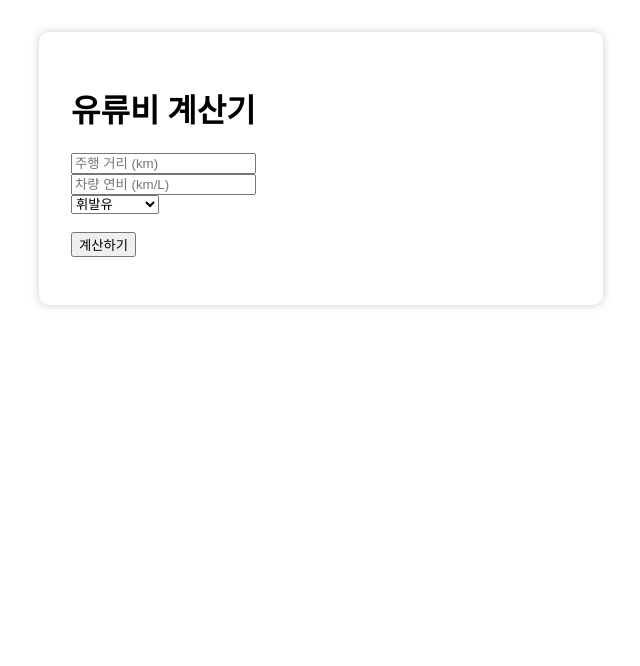
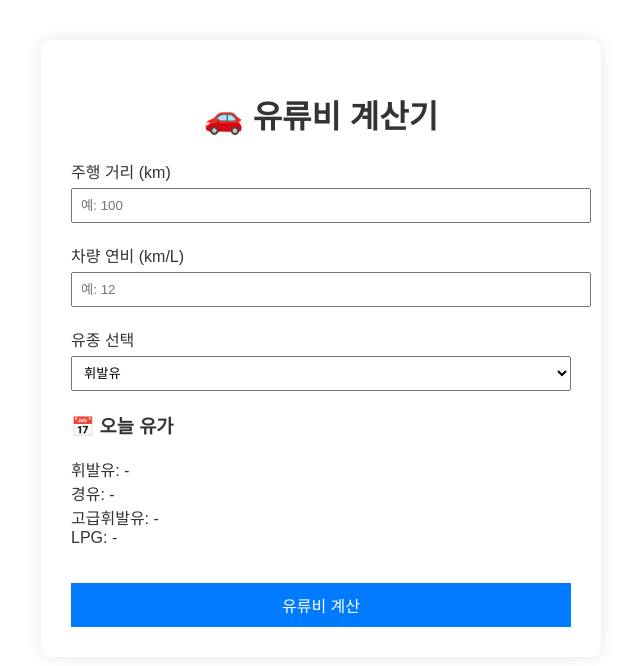
Before and after one commit to qooowoo/mixer1, a Next.js app in the folder fuel-calculator/: page / in a window 1280 px wide. Shown: the top 666 px of the page, without its empty margins (319-959 px from the left). Built offline with nearby package versions, Linux system fonts and the light colour scheme; no server answers.

Commit message:
Update index.js
 ui change

```diff
--- a/fuel-calculator/pages/index.js
+++ b/fuel-calculator/pages/index.js
@@ -1,60 +1,116 @@
-import { useState, useEffect } from 'react';
+import { useEffect, useState } from 'react';
 
 export default function Home() {
-  const [prices, setPrices] = useState({});
+  const [prices, setPrices] = useState({ gasoline: 0, diesel: 0, premium: 0, lpg: 0 });
   const [distance, setDistance] = useState('');
   const [efficiency, setEfficiency] = useState('');
   const [fuelType, setFuelType] = useState('gasoline');
   const [result, setResult] = useState('');
+  const [error, setError] = useState('');
 
   useEffect(() => {
     fetch('/api/fuel')
       .then(res => res.json())
       .then(data => {
         const oil = data.RESULT?.OIL || [];
-        const priceMap = {};
-        oil.forEach(o => {
-          switch (o.PRODCD) {
-          case 'B027': priceMap.gasoline = parseFloat(o.PRICE); break;
-          case 'D047': priceMap.diesel = parseFloat(o.PRICE); break;
-          case 'B034': priceMap.premium = parseFloat(o.PRICE); break;
-          case 'K015': priceMap.lpg = parseFloat(o.PRICE); break;
+        const updatedPrices = {};
+        oil.forEach(oil => {
+          switch (oil.PRODCD) {
+            case 'B027': updatedPrices.gasoline = parseFloat(oil.PRICE); break;
+            case 'D047': updatedPrices.diesel = parseFloat(oil.PRICE); break;
+            case 'B034': updatedPrices.premium = parseFloat(oil.PRICE); break; // 고급 휘발유
+            case 'K015': updatedPrices.lpg = parseFloat(oil.PRICE); break;     // LPG
           }
         });
-        setPrices(priceMap);
+        setPrices(updatedPrices);
+      }).catch(() => {
+        setError('유가 정보를 불러오지 못했습니다.');
       });
   }, []);
 
-  const calculate = () => {
+  const calculateFuel = () => {
     const d = parseFloat(distance);
     const e = parseFloat(efficiency);
-    if (!d || !e || !prices[fuelType]) {
-      setResult("모든 값을 입력하고 유종 선택하세요.");
+    const price = prices[fuelType];
+
+    if (!d || !e || !price) {
+      setResult('');
+      setError("🚫 거리, 연비, 유가 정보를 정확히 입력/선택해주세요.");
       return;
     }
-    const amount = d / e * prices[fuelType];
+
+    setError('');
+    const fuelNeeded = d / e;
+    const totalCost = Math.round(fuelNeeded * price).toLocaleString();
     const label = {
       gasoline: "휘발유 🚗",
       diesel: "경유 🚛",
       premium: "고급 휘발유 🏎️",
       lpg: "LPG 🚐"
     }[fuelType];
-    setResult(`${label} 예상 유류비: ${Math.round(amount).toLocaleString()} 원`);
+
+    setResult(`${label} 예상 유류비: ${totalCost} 원`);
   };
 
   return (
-    <div style={{ maxWidth: 500, margin: '2rem auto', padding: '2rem', background: '#fff', borderRadius: '10px', boxShadow: '0 0 10px #ccc' }}>
-      <h1>유류비 계산기</h1>
-      <input type="number" placeholder="주행 거리 (km)" onChange={e => setDistance(e.target.value)} /><br />
-      <input type="number" placeholder="차량 연비 (km/L)" onChange={e => setEfficiency(e.target.value)} /><br />
-      <select onChange={e => setFuelType(e.target.value)} defaultValue="gasoline">
-        <option value="gasoline">휘발유</option>
-        <option value="diesel">경유</option>
-        <option value="premium">고급 휘발유</option>
-        <option value="lpg">LPG</option>
-      </select><br /><br />
-      <button onClick={calculate}>계산하기</button>
-      <p><strong>{result}</strong></p>
+    <div id="fuel-calculator" style={{
+      maxWidth: '500px',
+      margin: '40px auto',
+      background: 'white',
+      padding: '30px',
+      borderRadius: '10px',
+      boxShadow: '0 0 15px rgba(0,0,0,0.1)',
+      fontFamily: 'Arial, sans-serif',
+      color: '#333'
+    }}>
+      <h1 style={{ textAlign: 'center' }}>🚗 유류비 계산기</h1>
+
+      <div className="input-group" style={{ marginBottom: '20px' }}>
+        <label>주행 거리 (km)</label>
+        <input type="number" placeholder="예: 100" value={distance} onChange={e => setDistance(e.target.value)}
+          style={{ width: '100%', padding: '8px', marginTop: '5px' }} />
+      </div>
+
+      <div className="input-group" style={{ marginBottom: '20px' }}>
+        <label>차량 연비 (km/L)</label>
+        <input type="number" placeholder="예: 12" value={efficiency} onChange={e => setEfficiency(e.target.value)}
+          style={{ width: '100%', padding: '8px', marginTop: '5px' }} />
+      </div>
+
+      <div className="input-group" style={{ marginBottom: '20px' }}>
+        <label>유종 선택</label>
+        <select value={fuelType} onChange={e => setFuelType(e.target.value)}
+          style={{ width: '100%', padding: '8px', marginTop: '5px' }}>
+          <option value="gasoline">휘발유</option>
+          <option value="diesel">경유</option>
+          <option value="premium">고급 휘발유</option>
+          <option value="lpg">LPG</option>
+        </select>
+      </div>
+
+      <div className="fuel-price">
+        <h3>📅 오늘 유가</h3>
+        <ul style={{ paddingLeft: 0, listStyle: 'none' }}>
+          <li>휘발유: <span>{prices.gasoline ? `${prices.gasoline} 원` : '-'}</span></li>
+          <li>경유: <span>{prices.diesel ? `${prices.diesel} 원` : '-'}</span></li>
+          <li>고급휘발유: <span>{prices.premium ? `${prices.premium} 원` : '-'}</span></li>
+          <li>LPG: <span>{prices.lpg ? `${prices.lpg} 원` : '-'}</span></li>
+        </ul>
+      </div>
+
+      <button onClick={calculateFuel} style={{
+        width: '100%',
+        padding: '10px',
+        background: '#007bff',
+        color: 'white',
+        fontSize: '16px',
+        border: 'none',
+        cursor: 'pointer',
+        marginTop: '20px'
+      }}>유류비 계산</button>
+
+      {error && <div style={{ color: 'red', marginTop: '10px' }}>{error}</div>}
+      {result && <div style={{ marginTop: '20px', fontSize: '18px' }}><strong>{result}</strong></div>}
     </div>
   );
 }
```
